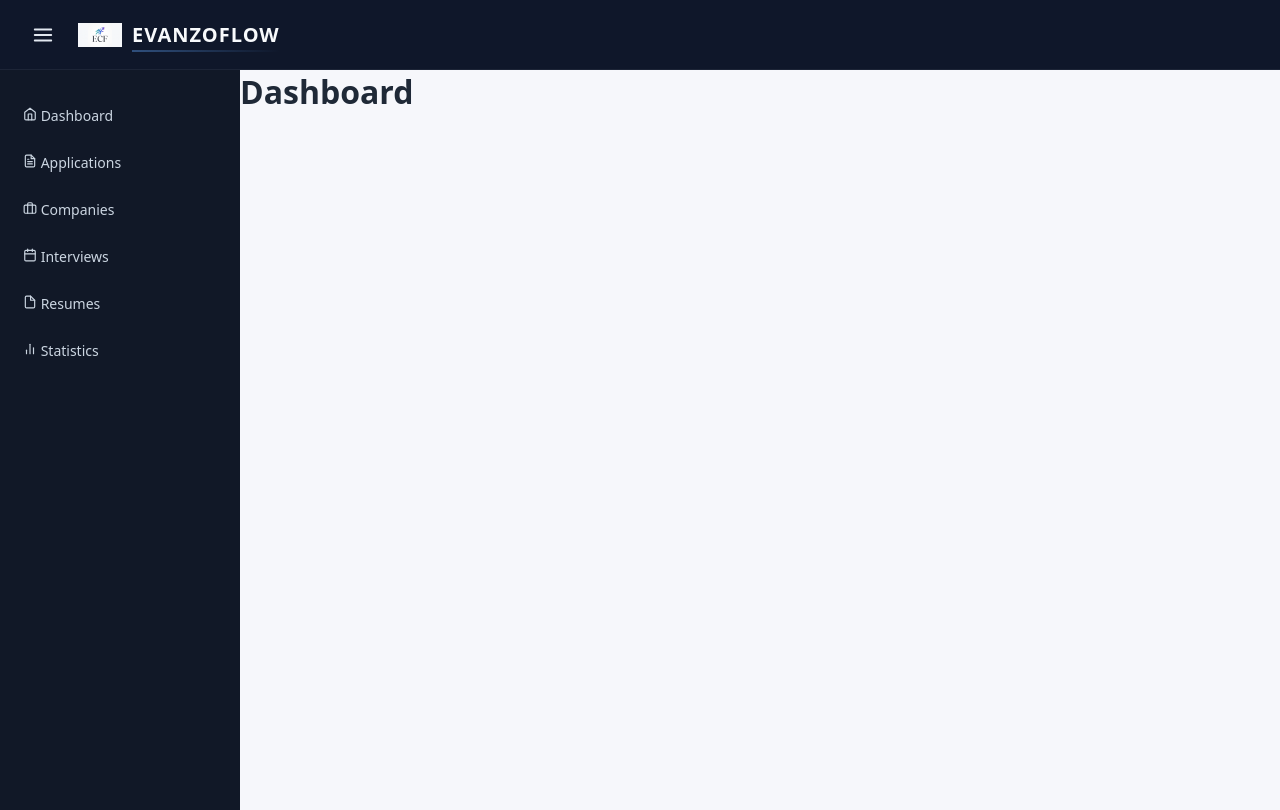
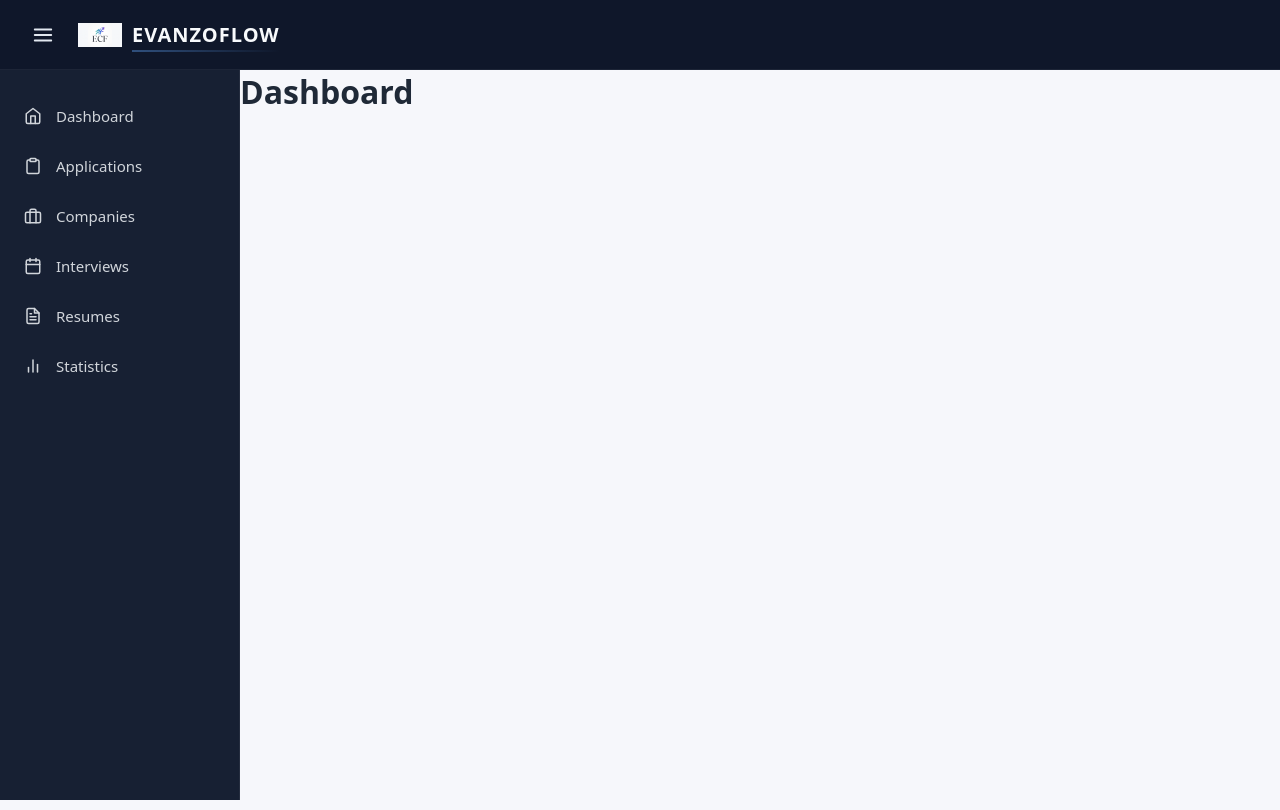
Before and after one commit to Suryansh-Paul/careerflow, a React (Vite) app: page / in a window 1280 px wide. Built offline with nearby package versions, Linux system fonts and the light colour scheme.

Commit message:
Refine sidebar styling

```diff
--- a/src/components/layout/Sidebar.jsx
+++ b/src/components/layout/Sidebar.jsx
@@ -4,7 +4,7 @@ import {
   FiFileText,
   FiBriefcase,
   FiCalendar,
-  FiFile,
+  FiClipboard,
   FiBarChart2,
 } from "react-icons/fi";
 function Sidebar(){
@@ -18,7 +18,7 @@ function Sidebar(){
             <li><Link to="/" > <FiHome/> Dashboard </Link></li>
 
 
-            <li><Link to="/applications" > <FiFileText/>  Applications </Link></li>
+            <li><Link to="/applications" > <FiClipboard/>  Applications </Link></li>
 
 
             <li><Link to="/companies" > <FiBriefcase/> Companies</Link></li>
@@ -27,7 +27,7 @@ function Sidebar(){
             <li><Link to="/interviews" >  <FiCalendar/> Interviews</Link></li>
 
 
-            <li><Link to="/resumes" > <FiFile/> Resumes</Link></li>
+            <li><Link to="/resumes" > <FiFileText/> Resumes</Link></li>
 
 
             <li><Link to="/statistics" > <FiBarChart2/> Statistics </Link></li>
--- a/src/index.css
+++ b/src/index.css
@@ -26,38 +26,55 @@ body {
 
 /* SIDEBAR */
 
-
 aside {
   width: 240px;
-  background-color: #111827;
-  color: #ffffff;
-  padding: 20px 0;
-  min-height: calc(100vh - 60px);
+  min-height: calc(100vh - 70px);
+
+  background-color: #172033;
+  border-right: 1px solid rgba(255, 255, 255, 0.06);
+
+  padding: 24px 0;
 }
+
 
 aside ul {
   list-style: none;
-  padding: 0;
 }
 
 aside li {
-  margin: 4px 0;
+  margin-bottom: 6px;
 }
 
+
+
 aside a {
-  display: block;
-  padding: 12px 20px;
-  color: #cbd5e1;
   text-decoration: none;
-  font-size: 14px;
-  transition: all 0.2s ease;
-  border-left: 3px solid transparent;
+  color: #d1d5db;
+
+  display: flex;
+  align-items: center;
+  gap: 14px;
+
+  padding: 12px 24px;
+
+  font-size: 15px;
+  font-weight: 500;
+
+  transition: background-color 0.2s ease,
+              color 0.2s ease;
 }
 
+
+
+aside a svg {
+  font-size: 18px;
+  flex-shrink: 0;
+}
+
+
 aside a:hover {
-  background-color: #1f2937;
+  background-color: #243047;
   color: #ffffff;
-  border-left: 3px solid #3b82f6;
 }
 /* MAIN CONTENT AREA */
 main,
```
